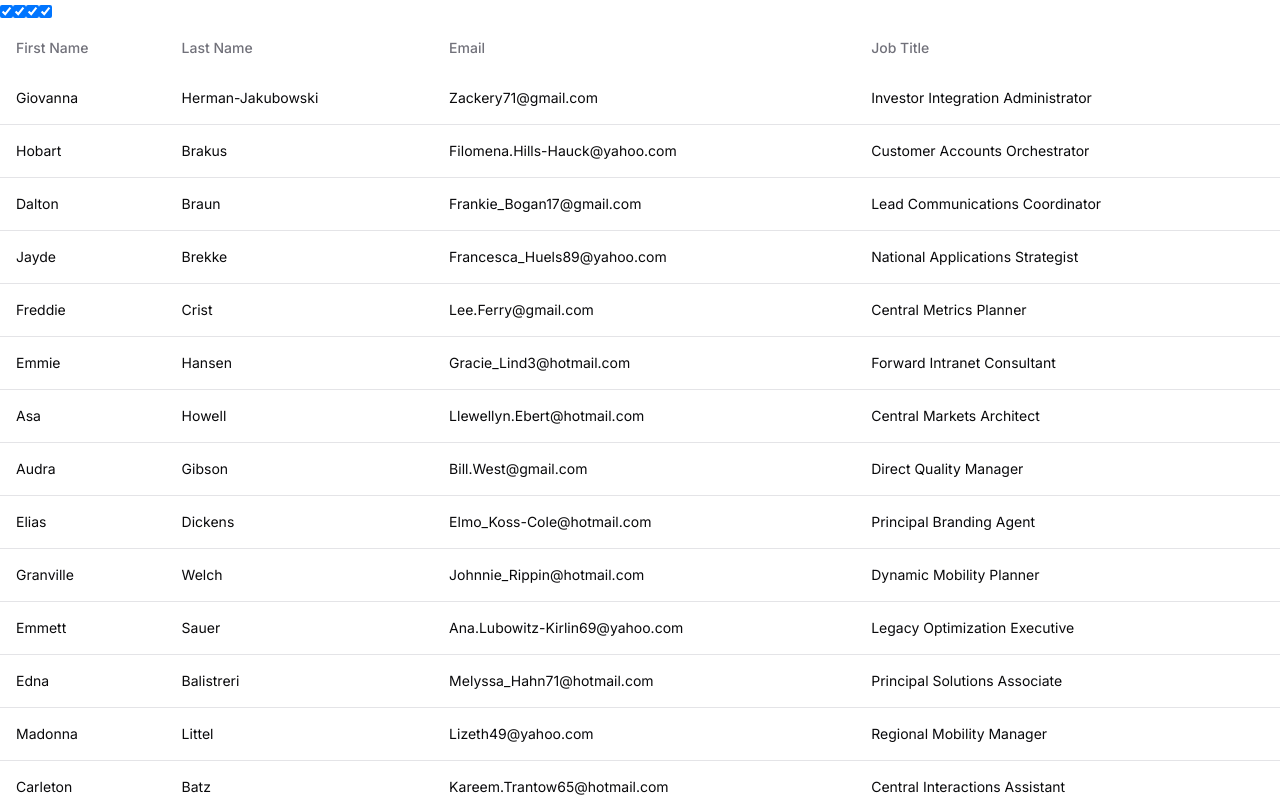
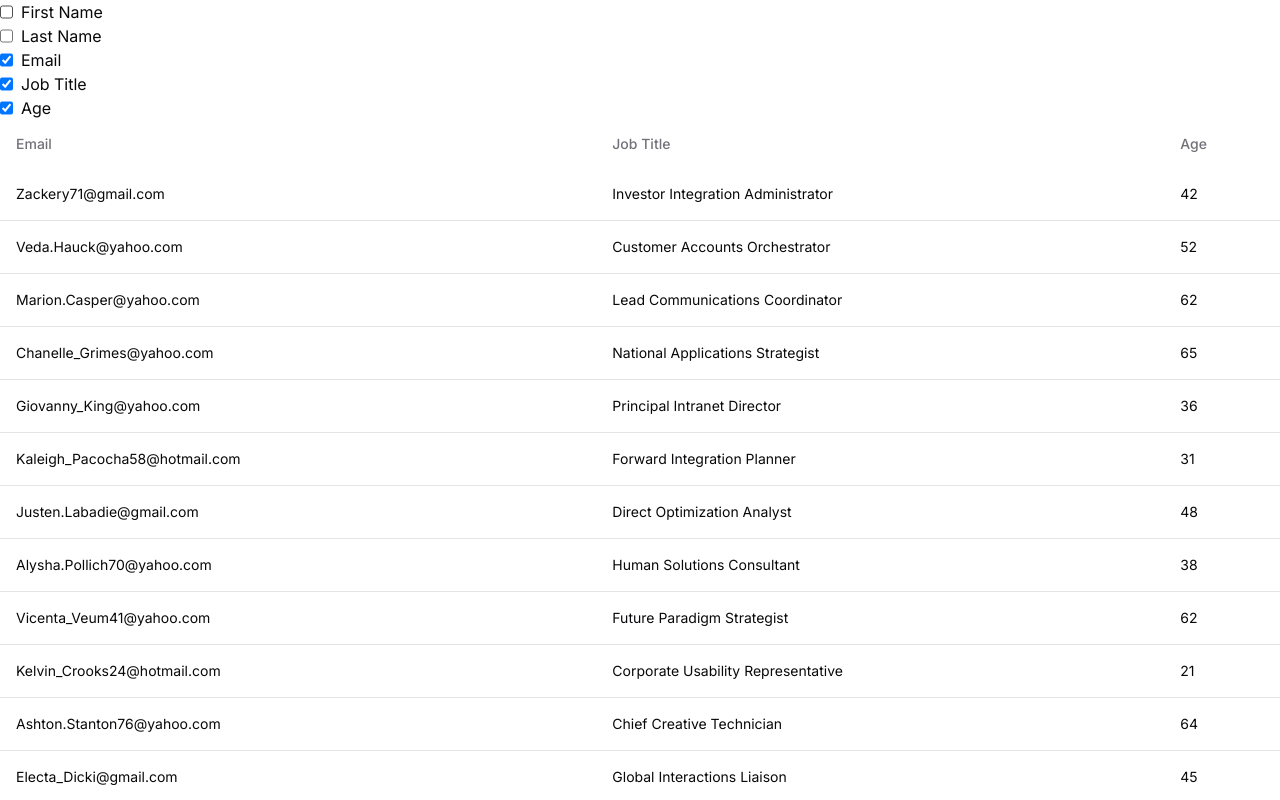
Before and after one commit to jeeehaan/nextjs-datatable, a Next.js app: page / in a window 1280 px wide. Shown: the top 800 px of the page. Built offline with nearby package versions, Linux system fonts and the light colour scheme.

Commit message:
feat: sorting data

```diff
--- a/src/app/api/data/route.ts
+++ b/src/app/api/data/route.ts
@@ -13,6 +13,7 @@ export async function GET() {
       lastName: faker.person.lastName(),
       email: faker.internet.email(),
       jobTitle: faker.person.jobTitle(),
+      age: faker.number.int({ min: 18, max: 65 }),
     };
   });
 
--- a/src/app/page.tsx
+++ b/src/app/page.tsx
@@ -1,7 +1,9 @@
 import { TableComponent } from '@/components/table';
 
 async function getData() {
-  const res = await fetch('http://localhost:3000/api/data');
+  const res = await fetch('http://localhost:3000/api/data', {
+    cache: 'no-store',
+  });
   const data = await res.json();
   return data;
 }
--- a/src/components/table/index.tsx
+++ b/src/components/table/index.tsx
@@ -5,8 +5,11 @@ import {
   createColumnHelper,
   useReactTable,
   getCoreRowModel,
+  getSortedRowModel,
+  SortingState,
   flexRender,
 } from '@tanstack/react-table';
+import { ArrowDown, ArrowUp } from 'lucide-react';
 import { Table, TableBody, TableCell, TableHead, TableHeader, TableRow } from '../ui/table';
 
 interface User {
@@ -15,6 +18,7 @@ interface User {
   lastName: string;
   email: string;
   jobTitle: string;
+  age: number;
 }
 
 const columnHelper = createColumnHelper<User>();
@@ -36,19 +40,38 @@ const columns = [
     header: 'Job Title',
     cell: (data) => <div>{data.getValue()}</div>,
   }),
+  columnHelper.accessor('age', {
+    header: 'Age',
+    cell: (data) => <div>{data.getValue()}</div>,
+  }),
 ];
 
 interface TableComponentProps {
   initialData: User[];
 }
 export const TableComponent: React.FC<TableComponentProps> = ({ initialData }) => {
+  const [isClient, setIsClient] = useState(false);
   const [data] = useState(initialData);
-  const [isClient, setIsClient] = useState(false);
+  const [sorting, setSorting] = useState<SortingState>([]);
 
   const table = useReactTable({
+    state: {
+      sorting,
+    },
+    initialState: {
+      columnVisibility: {
+        firstName: false,
+        lastName: false,
+        email: true,
+        jobTitle: true,
+        age: true,
+      },
+    },
     data,
     columns,
+    onSortingChange: setSorting,
     getCoreRowModel: getCoreRowModel(),
+    getSortedRowModel: getSortedRowModel(),
   });
 
   useEffect(() => {
@@ -59,9 +82,11 @@ export const TableComponent: React.FC<TableComponentProps> = ({ initialData }) =
 
   return (
     <div>
+      {/* <pre>{JSON.stringify(sorting, null, 2)}</pre> */}
       <div>
         {table.getAllColumns().map((column) => {
           return (
+            <div key={column.id} className="flex gap-2">
               <input
                 key={column.id}
                 {...{
@@ -70,6 +95,8 @@ export const TableComponent: React.FC<TableComponentProps> = ({ initialData }) =
                   onChange: column.getToggleVisibilityHandler(),
                 }}
               />
+              <p>{column.columnDef.header as string}</p>
+            </div>
           );
         })}
       </div>
@@ -79,8 +106,16 @@ export const TableComponent: React.FC<TableComponentProps> = ({ initialData }) =
             <TableHeader key={headerGroup.id}>
               {headerGroup.headers.map((column) => {
                 return (
-                  <TableHead key={column.id}>
-                    {flexRender(column.column.columnDef.header, column.getContext())}
+                  <TableHead
+                    className="cursor-pointer hover:bg-zinc-100"
+                    key={column.id}
+                    onClick={() => column.column.toggleSorting()}
+                  >
+                    <div className="flex items-center justify-between">
+                      <div>{flexRender(column.column.columnDef.header, column.getContext())}</div>
+                      {column.column.getIsSorted() === 'asc' ? <ArrowDown size={13} /> : null}
+                      {column.column.getIsSorted() === 'desc' ? <ArrowUp size={13} /> : null}
+                    </div>
                   </TableHead>
                 );
               })}
```
Lines whose indentation alone changed are shown as unchanged.
